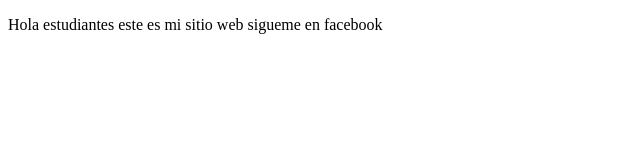
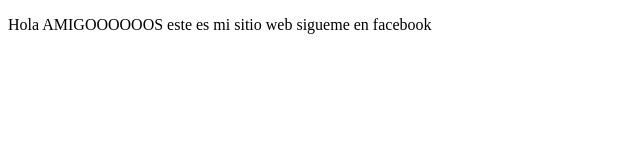
Before and after one commit to OmarTintilay/ProyectoDemoCursoPrework, a plain HTML site: page index.html in a window 1280 px wide. Shown: the whole page, without its empty margins (0-640 px from the left). Drawn offline with Linux system fonts and the light colour scheme.

Commit message:
cambios Amigos

```diff
--- a/index.html
+++ b/index.html
@@ -8,7 +8,7 @@
 </head>
 <body>
     <p>
-        Hola estudiantes este es mi sitio web
+        Hola AMIGOOOOOOS este es mi sitio web
         sigueme en facebook
     </p>
 </body>
```
